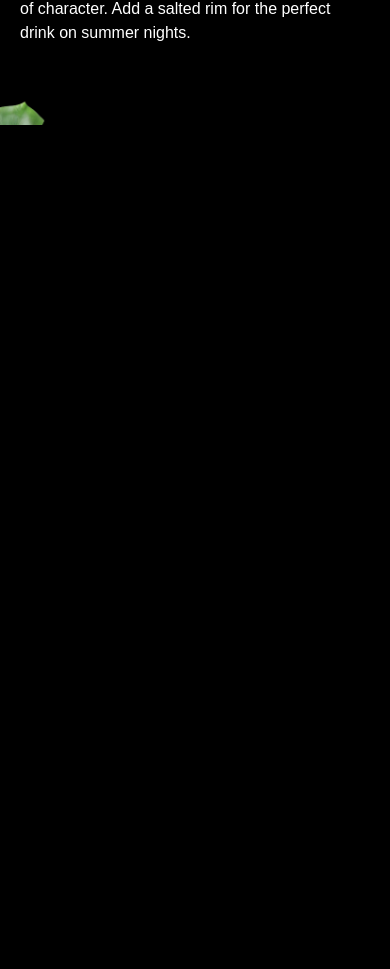
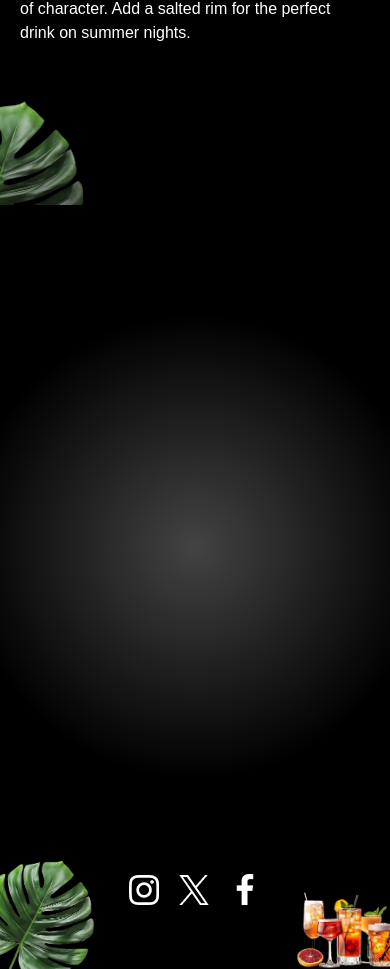
Before and after one commit to Pratham22R/Mojito_Landing_Page_With_GSAP, a React (Vite) app: page / in a window 390 px wide. Shown: the part 6918-7887 px from the top of the page. Before the commit the page ends 7043 px from the top, so only its background shows below. Built offline with nearby package versions, Linux system fonts and the light colour scheme; a web font is replaced by a local one.

Commit message:
Implemented Contact Section

```diff
--- a/src/App.jsx
+++ b/src/App.jsx
@@ -7,6 +7,7 @@
 import About from './components/About.jsx'
 import Art from './components/Art.jsx'
 import Menu from './components/Menu.jsx'
+import Contact from './components/Contact.jsx'
 
 gsap.registerPlugin(ScrollTrigger, SplitText);
 
@@ -19,6 +20,7 @@
 	 <About />
 	 <Art />
 	 <Menu />
+	 <Contact />
 	</main>
  )
 }
--- /dev/null
+++ b/src/components/Contact.jsx
@@ -0,0 +1,114 @@
+import { openingHours, socials } from "../../constants/index.js";
+import { useGSAP } from "@gsap/react";
+import { SplitText } from "gsap/all";
+import gsap from "gsap";
+
+const Contact = () => {
+  useGSAP(() => {
+    const titleSplit = SplitText.create("#contact h2", { type: "words" });
+
+    const timeline = gsap.timeline({
+      scrollTrigger: {
+        trigger: "#contact",
+        start: "top center",
+      },
+      ease: "power1.inOut",
+    });
+
+    timeline
+      .from(titleSplit.words, {
+        opacity: 0,
+        yPercent: 100,
+        stagger: 0.02,
+      })
+      .from("#contact h3, #contact p", {
+        opacity: 0,
+        yPercent: 100,
+        stagger: 0.02,
+      })
+      .to("#f-right-leaf", {
+        y: "-50",
+        duration: 1,
+        ease: "power1.inOut",
+      })
+      .to(
+        "#f-left-leaf",
+        {
+          y: "50",
+          duration: 1,
+          ease: "power1.inOut",
+        },
+        "<"
+      );
+  });
+
+  return (
+    <footer id="contact">
+      <img
+        src="/images/footer-right-leaf.png"
+        alt="leaf-right"
+        id="f-right-leaf"
+      />
+      <img
+        src="/images/footer-left-leaf.png"
+        alt="leaf-left"
+        id="f-left-leaf"
+      />
+      <img
+        src="/images/footer-drinks.png"
+        alt="lower-right-drink"
+        id="l-right-drink"
+      />
+
+      <div className="content">
+        <h2>Where to Find Us</h2>
+
+        <div>
+          <h3>Visit Our Bar</h3>
+          <p>
+            Unit 404, 5th Floor, Nucleus Tower
+            <br />
+            Greater Noida, U.P 201308
+            <br />
+            India
+          </p>
+        </div>
+
+        <div>
+          <h3>Contact Us</h3>
+          <p>+91 22 98765 4321</p>
+          <p>hello@prcocktail.in</p>
+        </div>
+
+        <div>
+          <h3>Open Every Day</h3>
+          {openingHours.map((time) => (
+            <p key={time.day}>
+              {time.day} : {time.time}
+            </p>
+          ))}
+        </div>
+
+        <div>
+          <h3>Socials</h3>
+
+          <div className="flex-center gap-5 ">
+            {socials.map((social) => (
+              <a
+                key={social.name}
+                href={social.url}
+                target="_blank"
+                rel="noopener noreferrer"
+                aria-label={social.name}
+              >
+                <img src={social.icon} />
+              </a>
+            ))}
+          </div>
+        </div>
+      </div>
+    </footer>
+  );
+};
+
+export default Contact;
--- a/src/index.css
+++ b/src/index.css
@@ -353,6 +353,10 @@
             @apply absolute top-0 right-0 pointer-events-none hidden lg:block;
         }
 
+        #l-right-drink{
+            @apply absolute bottom-0 right-0 pointer-events-none lg:w-fit w-1/4;
+        }
+
         .content {
             @apply container mx-auto lg:py-14 2xl:py-32 py-16 flex flex-col justify-between gap-10 min-h-dvh;
 
```
